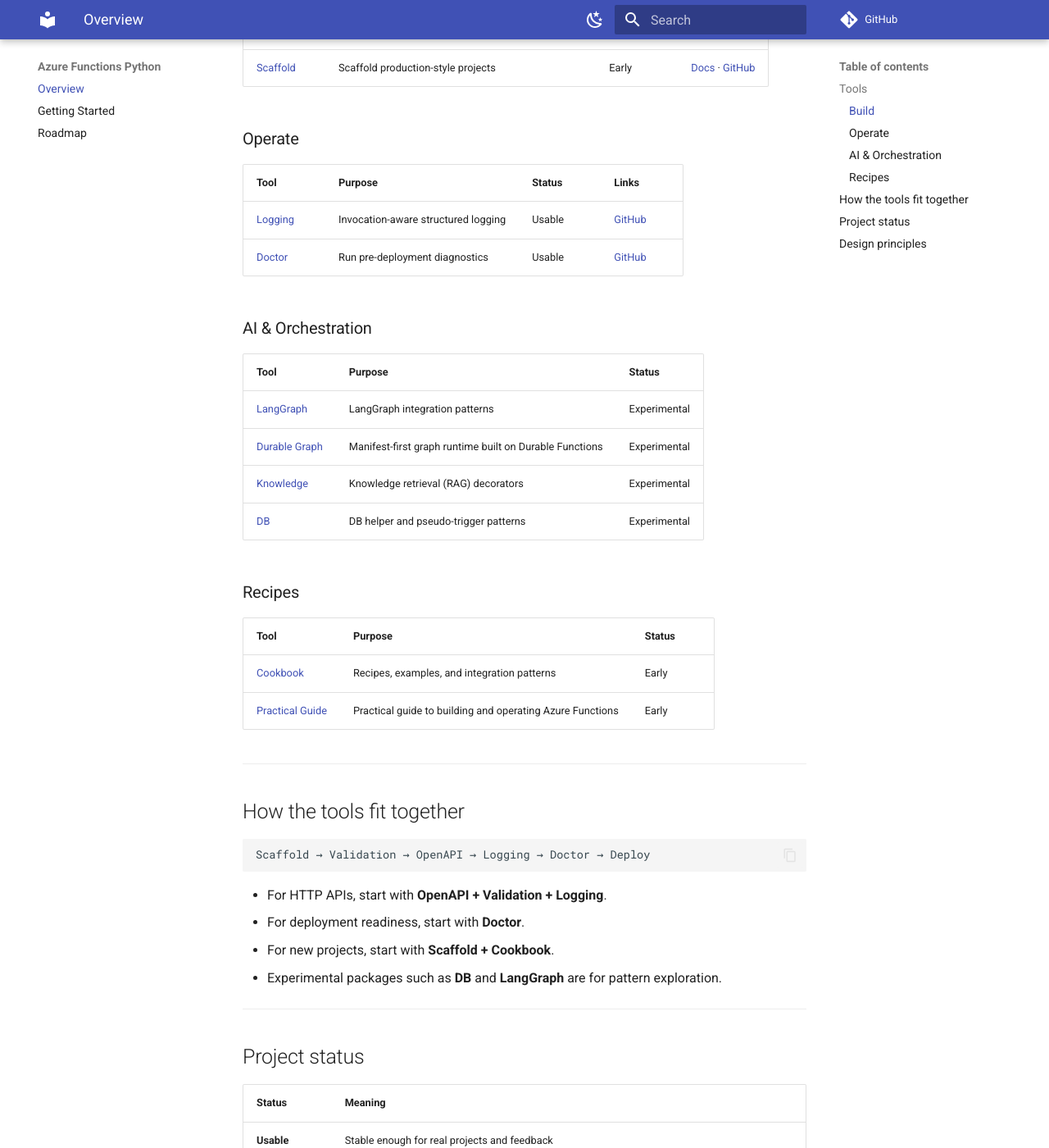
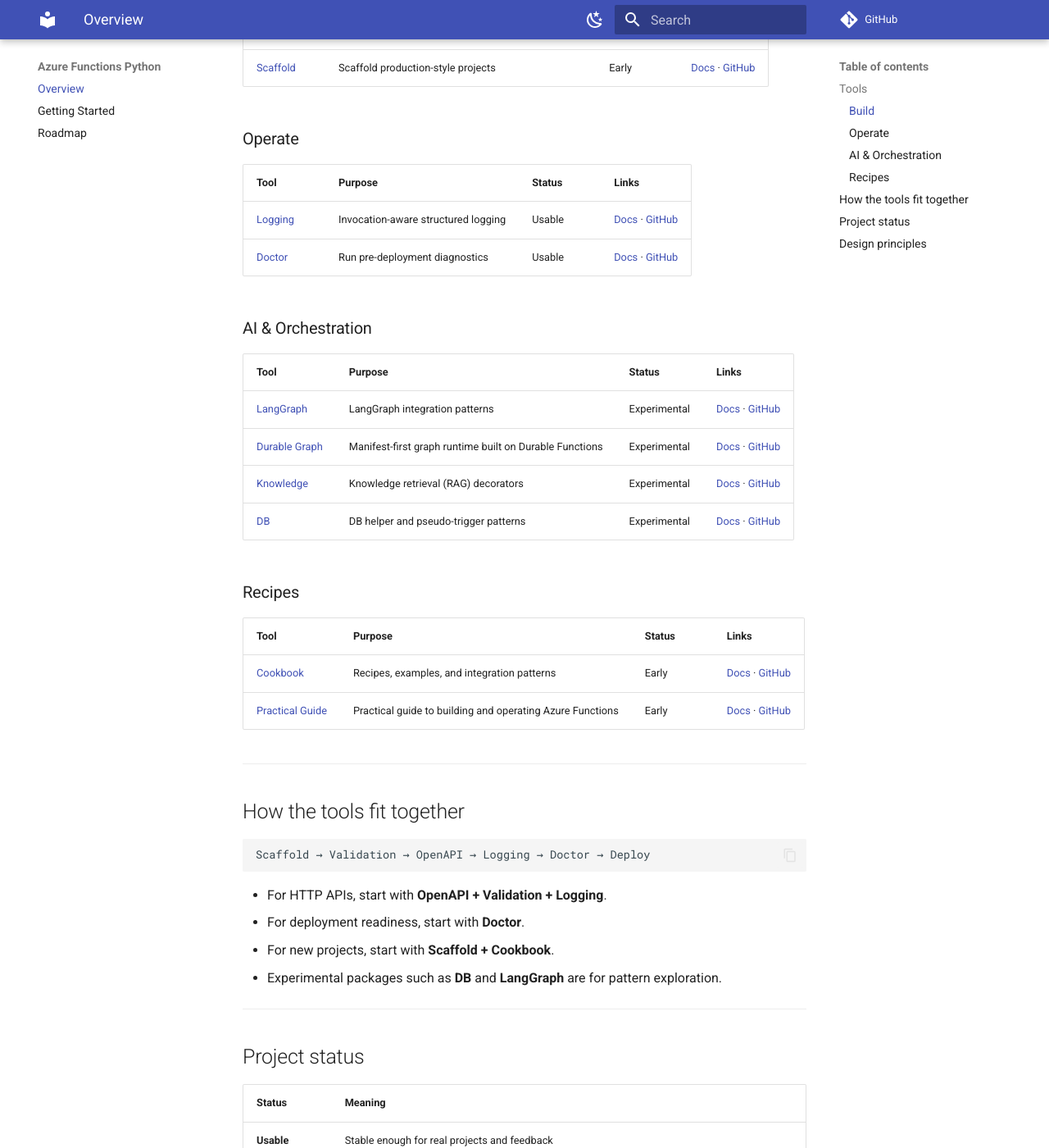
Before and after one commit to yeongseon/yeongseon.github.io, an MkDocs documentation site: the page built from docs/azure-functions-python/index.md, in a window 1280 px wide and 1400 px high, scrolled down 920 px. Shown: the whole window at 82% size. Built offline with MkDocs 1.6.1 and Material for MkDocs 9.7.7, drawn with Linux system fonts in a browser that asks for light colours; comment, search, counter and statistics services are not loaded.

Commit message:
Integrate remaining 8 tool docs into unified site
Add logging, doctor, langgraph, durable-graph, knowledge, db, cookbook,
and practical-guide to the staging pipeline. Guide-style repos without an
installable package now install doc deps from requirements-docs.txt. Update
the toolkit index so every integrated tool links to its hosted docs.

```diff
--- a/docs/azure-functions-python/index.md
+++ b/docs/azure-functions-python/index.md
@@ -34,24 +34,24 @@
 
 | Tool | Purpose | Status | Links |
 |---|---|---|---|
-| [Logging](https://github.com/yeongseon/azure-functions-logging-python) | Invocation-aware structured logging | Usable | [GitHub](https://github.com/yeongseon/azure-functions-logging-python) |
-| [Doctor](https://github.com/yeongseon/azure-functions-doctor-python) | Run pre-deployment diagnostics | Usable | [GitHub](https://github.com/yeongseon/azure-functions-doctor-python) |
+| [Logging](/azure-functions-python/logging/) | Invocation-aware structured logging | Usable | [Docs](/azure-functions-python/logging/) · [GitHub](https://github.com/yeongseon/azure-functions-logging-python) |
+| [Doctor](/azure-functions-python/doctor/) | Run pre-deployment diagnostics | Usable | [Docs](/azure-functions-python/doctor/) · [GitHub](https://github.com/yeongseon/azure-functions-doctor-python) |
 
 ### AI & Orchestration
 
-| Tool | Purpose | Status |
-|---|---|---|
-| [LangGraph](https://github.com/yeongseon/azure-functions-langgraph-python) | LangGraph integration patterns | Experimental |
-| [Durable Graph](https://github.com/yeongseon/azure-functions-durable-graph-python) | Manifest-first graph runtime built on Durable Functions | Experimental |
-| [Knowledge](https://github.com/yeongseon/azure-functions-knowledge-python) | Knowledge retrieval (RAG) decorators | Experimental |
-| [DB](https://github.com/yeongseon/azure-functions-db-python) | DB helper and pseudo-trigger patterns | Experimental |
+| Tool | Purpose | Status | Links |
+|---|---|---|---|
+| [LangGraph](/azure-functions-python/langgraph/) | LangGraph integration patterns | Experimental | [Docs](/azure-functions-python/langgraph/) · [GitHub](https://github.com/yeongseon/azure-functions-langgraph-python) |
+| [Durable Graph](/azure-functions-python/durable-graph/) | Manifest-first graph runtime built on Durable Functions | Experimental | [Docs](/azure-functions-python/durable-graph/) · [GitHub](https://github.com/yeongseon/azure-functions-durable-graph-python) |
+| [Knowledge](/azure-functions-python/knowledge/) | Knowledge retrieval (RAG) decorators | Experimental | [Docs](/azure-functions-python/knowledge/) · [GitHub](https://github.com/yeongseon/azure-functions-knowledge-python) |
+| [DB](/azure-functions-python/db/) | DB helper and pseudo-trigger patterns | Experimental | [Docs](/azure-functions-python/db/) · [GitHub](https://github.com/yeongseon/azure-functions-db-python) |
 
 ### Recipes
 
-| Tool | Purpose | Status |
-|---|---|---|
-| [Cookbook](https://github.com/yeongseon/azure-functions-cookbook-python) | Recipes, examples, and integration patterns | Early |
-| [Practical Guide](https://github.com/yeongseon/azure-functions-practical-guide) | Practical guide to building and operating Azure Functions | Early |
+| Tool | Purpose | Status | Links |
+|---|---|---|---|
+| [Cookbook](/azure-functions-python/cookbook/) | Recipes, examples, and integration patterns | Early | [Docs](/azure-functions-python/cookbook/) · [GitHub](https://github.com/yeongseon/azure-functions-cookbook-python) |
+| [Practical Guide](/azure-functions-python/practical-guide/) | Practical guide to building and operating Azure Functions | Early | [Docs](/azure-functions-python/practical-guide/) · [GitHub](https://github.com/yeongseon/azure-functions-practical-guide) |
 
 ---
 
```
Also changed, not shown: 1 other file.
